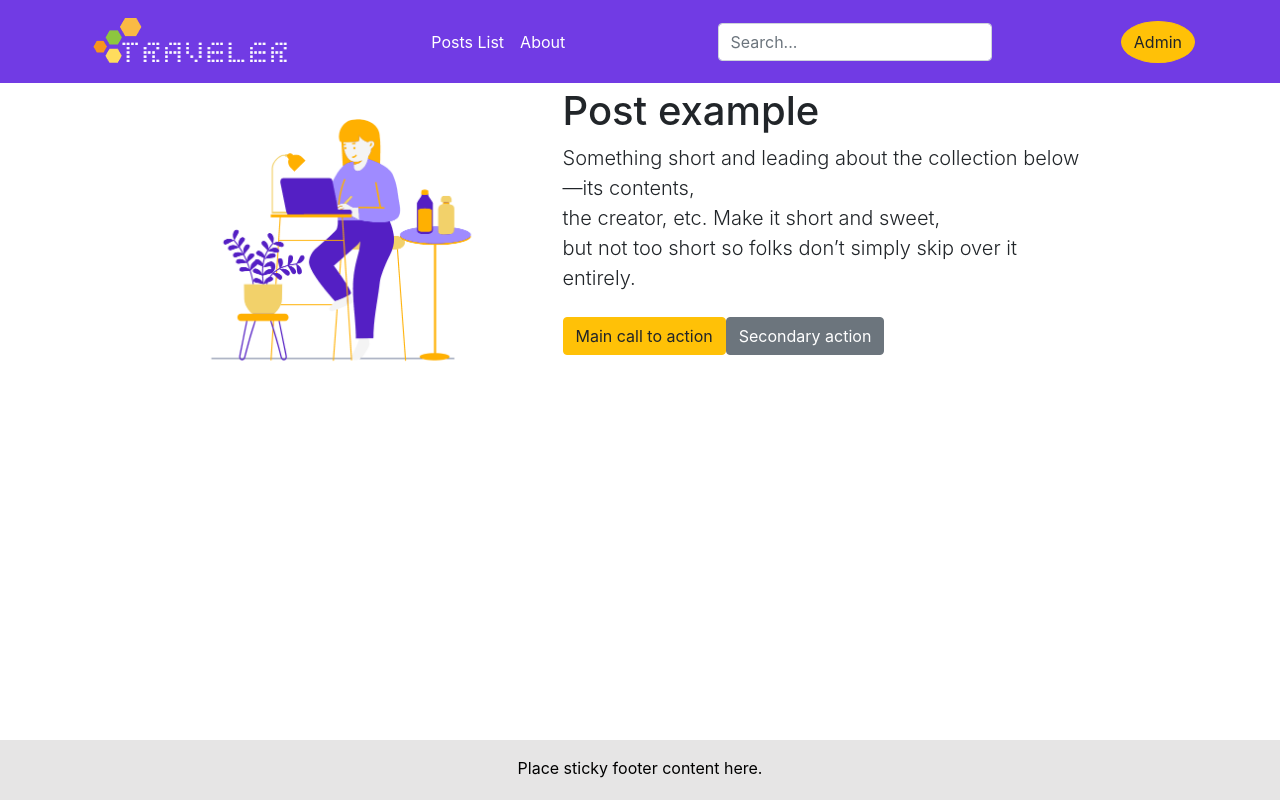
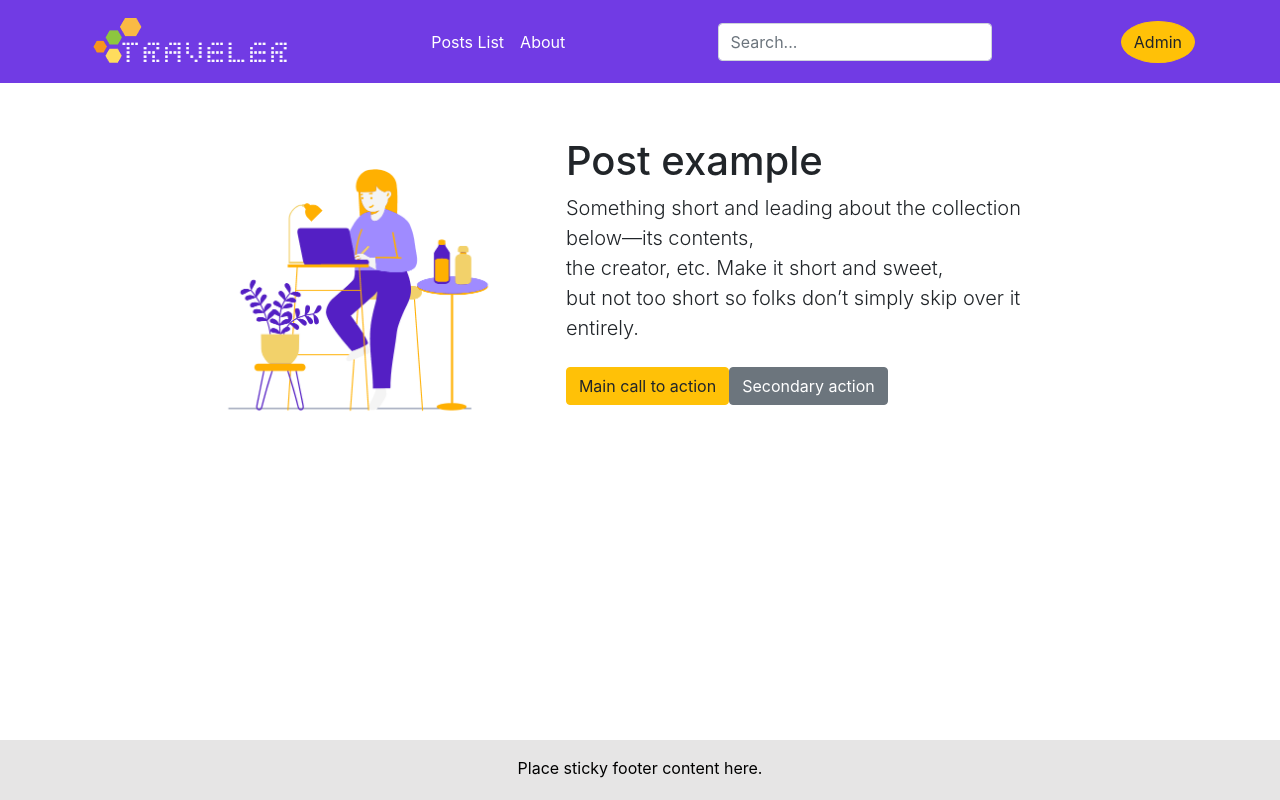
Before and after one commit to SerapErkan/nuxt-training-app, a Nuxt app in the folder nuxt-app/: page / in a window 1280 px wide. Built offline with nearby package versions, Linux system fonts and the light colour scheme.

Commit message:
code edited

```diff
--- a/nuxt-app/layouts/default.vue
+++ b/nuxt-app/layouts/default.vue
@@ -1,22 +1,33 @@
 <template>
-    <div>
-        <Header/>
-        <Banner/>
-        <nuxt/>
-        <Footer/>
+  <div>
+    <Header />
 
+    <div class="center">
+      <Banner />
     </div>
+    <nuxt />
+
+    <Footer />
+  </div>
 </template>
 <script>
-import Header from '@/components/common/Header.vue'
-import Banner from '@/components/common/Banner.vue'
-import Footer from '@/components/common/Footer.vue';
-export default{
-
-  components:{
+import Header from "@/components/common/Header.vue";
+import Banner from "@/components/common/Banner.vue";
+import Footer from "@/components/common/Footer.vue";
+export default {
+  components: {
     Header,
     Banner,
-    Footer
-  }
+    Footer,
+  },
+};
+</script>
+<style>
+.center {
+  display: flex; /* Flex konteyner olarak ayarla */
+  flex-direction: column; /* Dikey hizalanacak öğeler */
+  justify-content: center; /* Dikeyde de ortala */
+  align-items: center; /* Yatayda ortala */
+  height: 50vh; /* Ekran yüksekliği kadar genişlet */
 }
-</script>
+</style>
```
